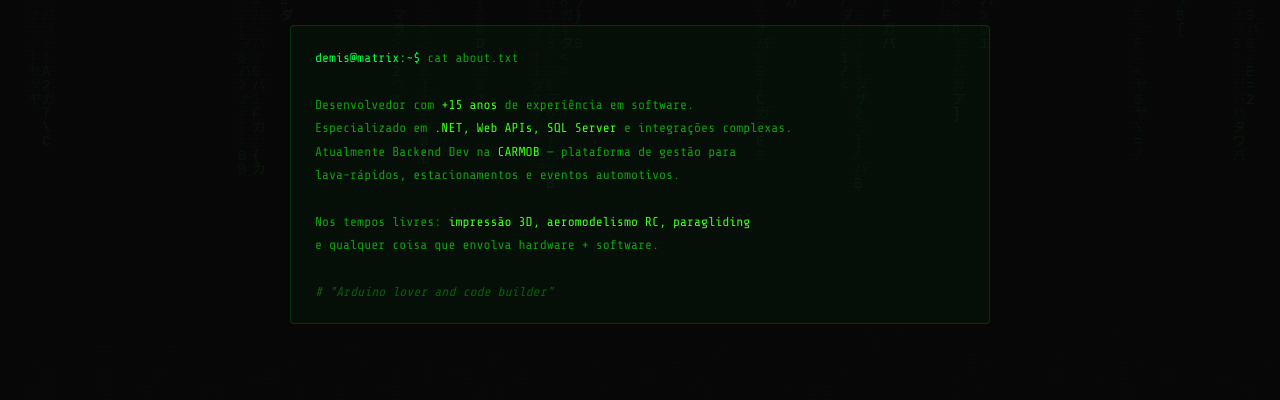
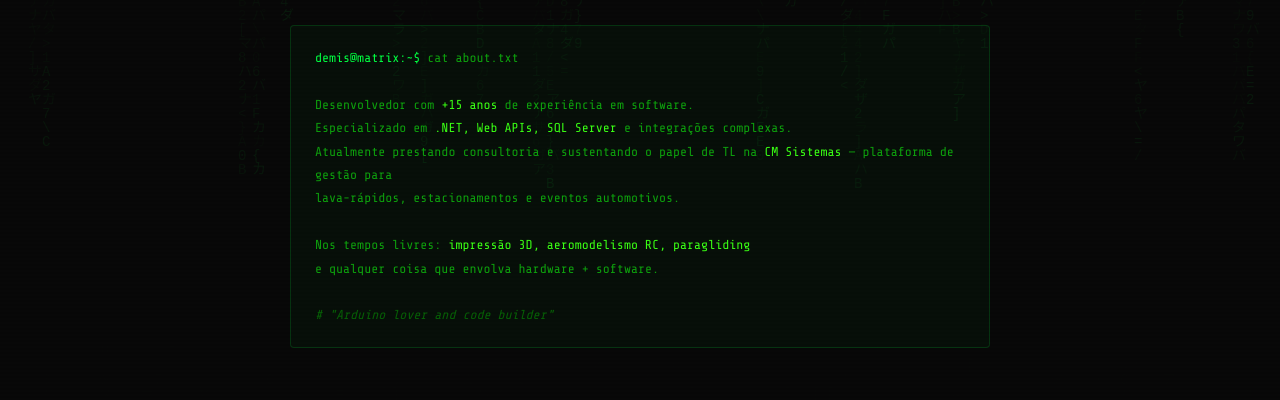
Before and after one commit to DemisMartin/DeimsMartin.github.io, a plain HTML site: page index.html in a window 1280 px wide. Shown: the part 400-800 px from the top of the page. Drawn offline with nearby package versions, Linux system fonts and the light colour scheme.

Commit message:
Update current role description

```diff
--- a/index.html
+++ b/index.html
@@ -398,7 +398,7 @@
       <span class="prompt">demis@matrix:~$</span> cat about.txt<br><br>
       Desenvolvedor com <span class="hl">+15 anos</span> de experiência em software.<br>
       Especializado em <span class="hl">.NET, Web APIs, SQL Server</span> e integrações complexas.<br>
-      Atualmente Backend Dev na <span class="hl">CARMOB</span> — plataforma de gestão para<br>
+      Atualmente prestando consultoria e sustentando o papel de TL na <span class="hl">CM Sistemas</span> — plataforma de gestão para<br>
       lava-rápidos, estacionamentos e eventos automotivos.<br><br>
       Nos tempos livres: <span class="hl">impressão 3D, aeromodelismo RC, paragliding</span><br>
       e qualquer coisa que envolva hardware + software.<br><br>
```
